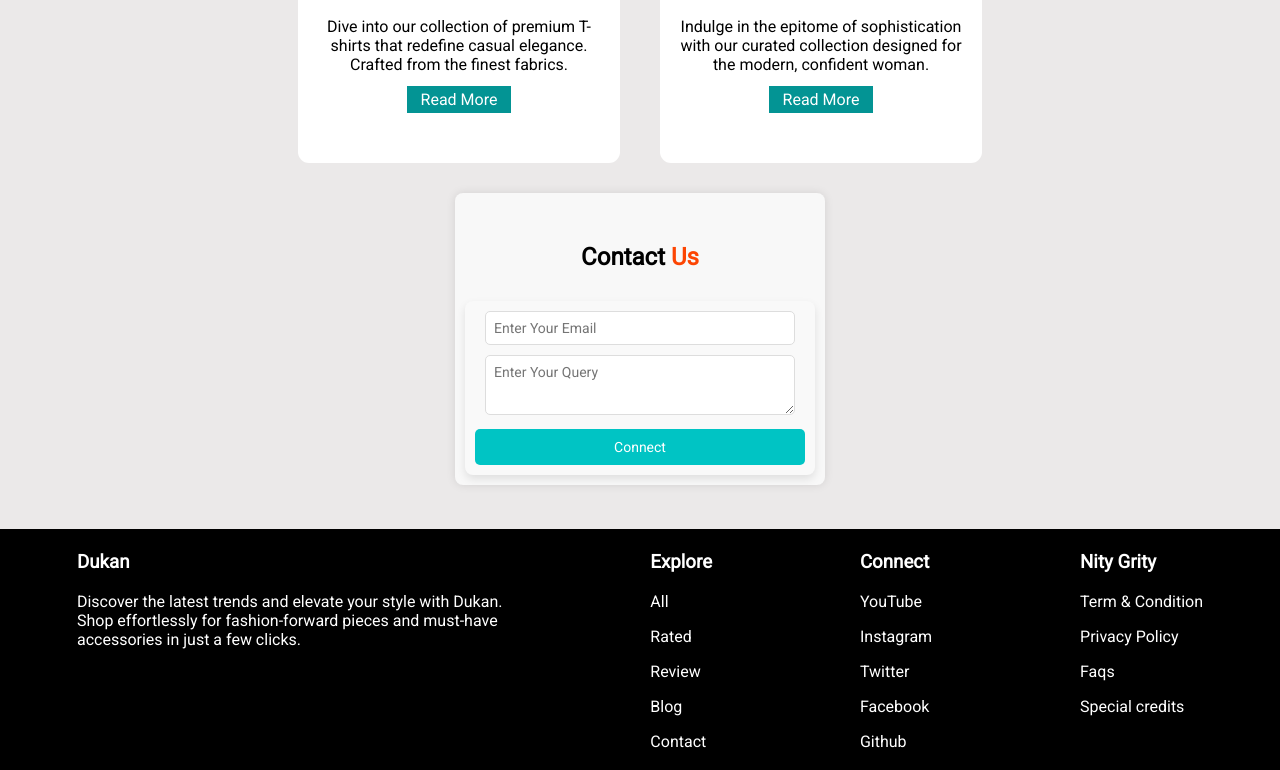
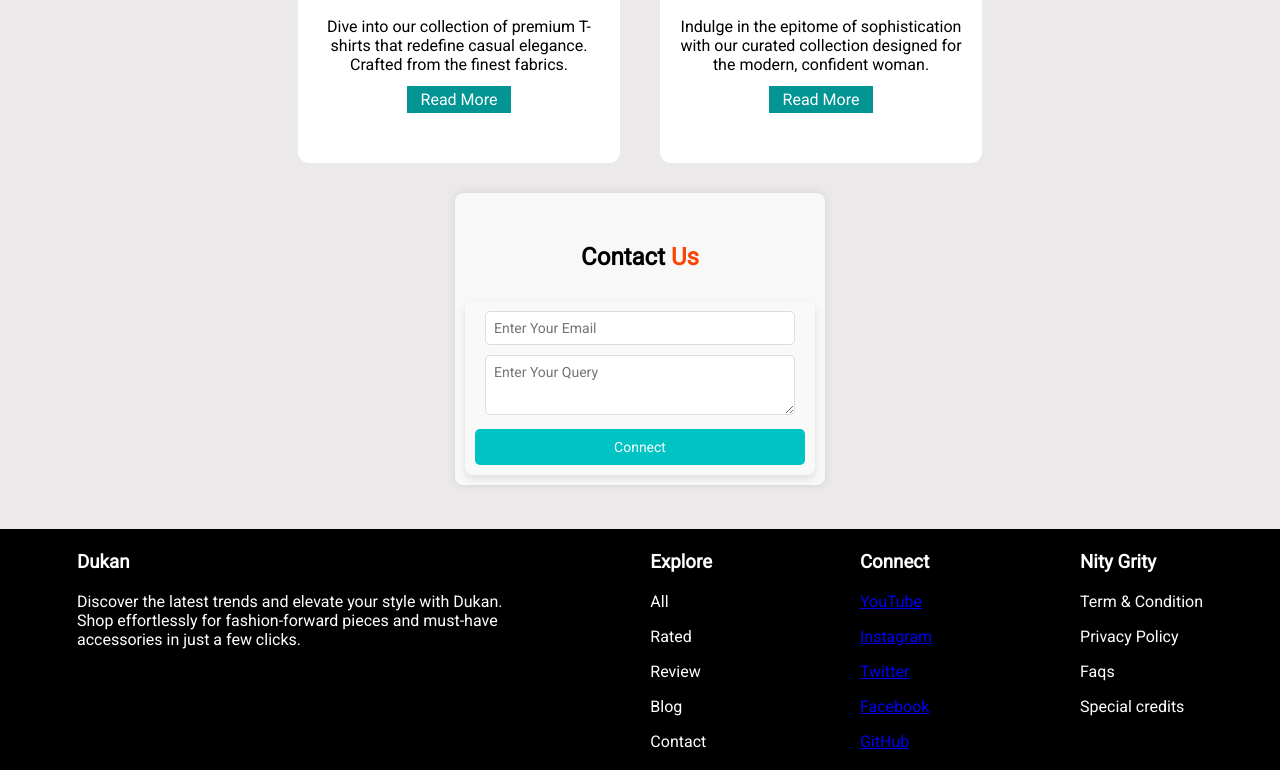
Before and after one commit to nitajyadav1002/dukan, a website: page public/index.html in a window 1280 px wide. Shown: the part 3053-3823 px from the top of the page. Drawn offline with Linux system fonts and the light colour scheme; sample sign-in values are in the browser's storage; a web font is replaced by a local one.

Commit message:
Your commit message

```diff
--- a/public/index.html
+++ b/public/index.html
@@ -249,16 +249,11 @@
             </div>
             <div class="text">
                 <h3>Connect</h3>
-                <p><a href="https://www.youtube.com" target="_blank" class="colored"
-                        style="color:white;text-decoration:none">YouTube</a></p>
-                <p><a href="https://www.instagram.com" target="_blank" class="colored"
-                        style="color:white;text-decoration:none">Instagram</a></p>
-                <p><a href="https://twitter.com" target="_blank" class="colored"
-                        style="color:white;text-decoration:none">Twitter</a></p>
-                <p><a href="https://www.facebook.com" target="_blank" class="colored"
-                        style="color:white;text-decoration:none">Facebook</a></p>
-                <p><a href="https://www.github.com" target="_blank" class="colored"
-                        style="color:white;text-decoration:none">Github</a></p>
+                <p><a href="https://www.youtube.com" target="_blank" rel="noopener" class="colored">YouTube</a></p>
+                <p><a href="https://www.instagram.com" target="_blank" rel="noopener" class="colored">Instagram</a></p>
+                <p><a href="https://twitter.com" target="_blank" rel="noopener" class="colored">Twitter</a></p>
+                <p><a href="https://www.facebook.com" target="_blank" rel="noopener" class="colored">Facebook</a></p>
+                <p><a href="https://www.github.com" target="_blank" rel="noopener" class="colored">GitHub</a></p>
             </div>
             <div class="text">
                 <h3>Nity Grity</h3>
--- a/server/server.js
+++ b/server/server.js
@@ -155,7 +155,7 @@ app.get("/success", (req, res) => {
 app.get("/cancel", (req, res) => {
   res.sendFile(path.join(__dirname, "..", "public", "cancel.html"));
 });
-const PORT = process.env.PORT;
+const PORT = process.env.PORT || 3000;
 app.listen(PORT, () => {
   console.log(`Server running on http://localhost:${PORT}`);
 });
```
Also changed, not shown: 1 other file.
